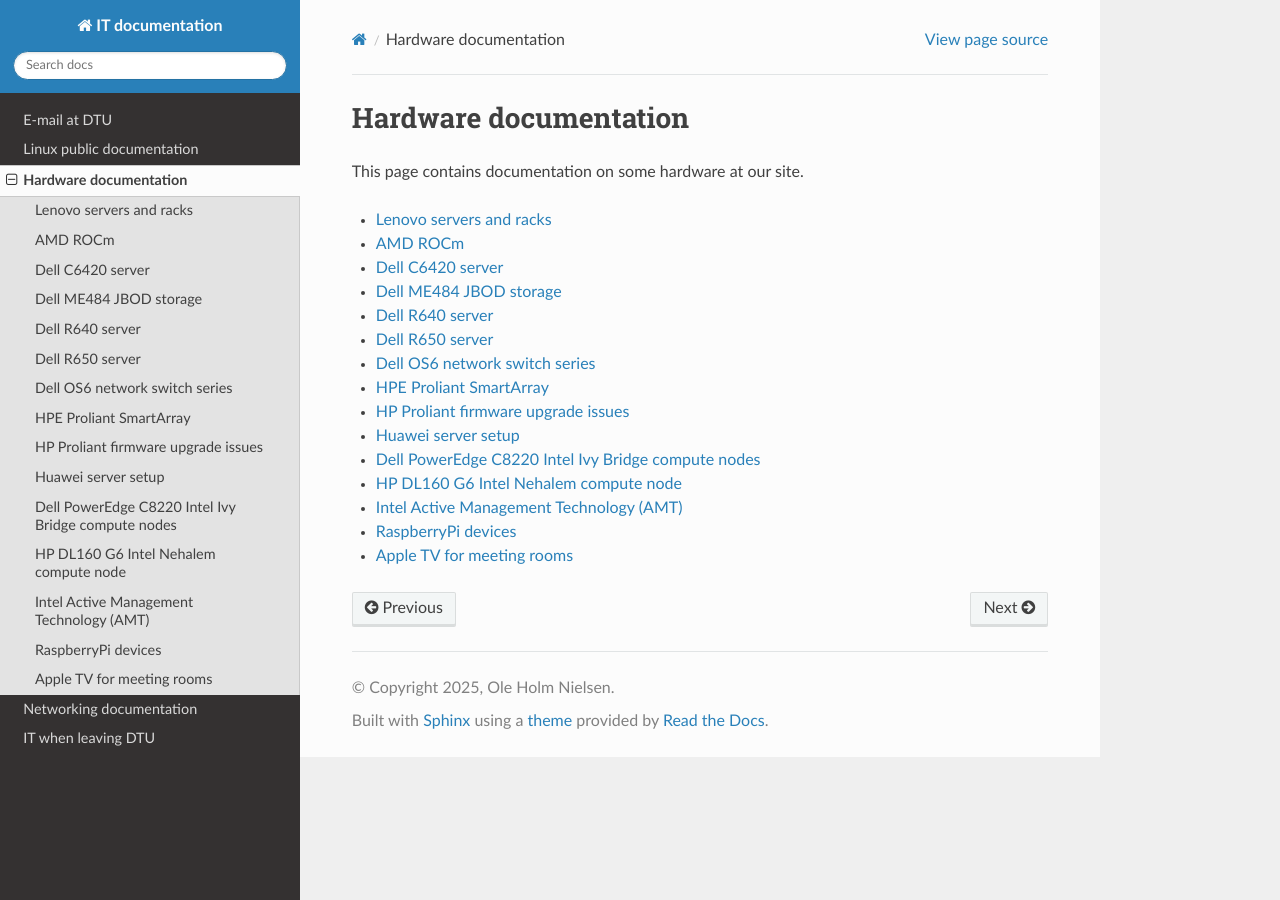
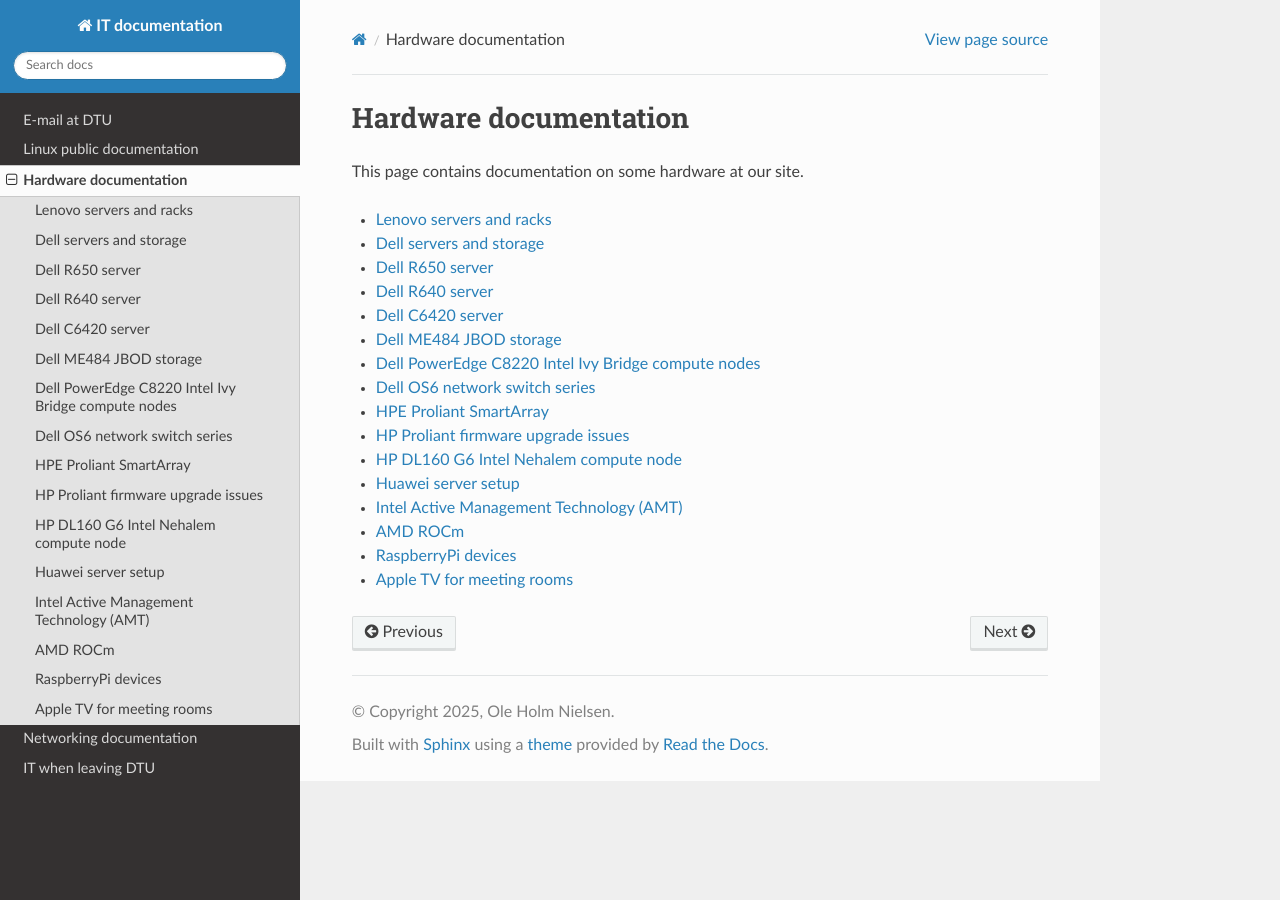
Before and after one commit to OleHolmNielsen/ITwiki, a Sphinx documentation site: the page built from docs/Hardware.rst, in a window 1280 px wide. Built offline with Sphinx 7.4.7 and the Read the Docs theme 3.1.0, drawn with Linux system fonts in a browser that asks for light colours.

Commit message:
Moved items

```diff
--- a/docs/Hardware.rst
+++ b/docs/Hardware.rst
@@ -8,17 +8,18 @@
    :maxdepth: 1
 
    Lenovo_servers_and_racks
-   AMD_ROCm
+   Dell_servers_and_storage
+   Dell_R650
+   Dell_R640
    Dell_C6420
    Dell_ME484
-   Dell_R640
-   Dell_R650
+   C8220_server
    DellOS6
    HPE_Proliant_SmartArray
    HP_Proliant_firmware_upgrade
+   DL160_G6
    Huawei_server
-   C8220_server
-   DL160_G6
    Intel_AMT
+   AMD_ROCm
    RaspberryPi
    Apple_TV
```
